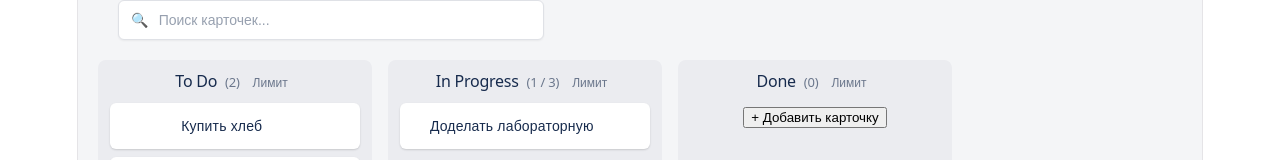
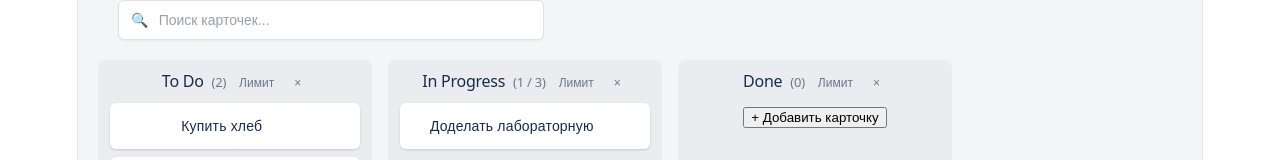
Before and after one commit to qqweedxx/kanban, a React (Vite) app: page / in a window 1280 px wide. Shown: the part 169-329 px from the top of the page. Built offline with nearby package versions, Linux system fonts and the light colour scheme.

Commit message:
Колонки переименование удаление

```diff
--- a/src/App.jsx
+++ b/src/App.jsx
@@ -98,6 +98,34 @@ function App() {
     )
   }
 
+  function addColumn() {
+    const title = prompt('Название колонки:')
+    if (!title || !title.trim()) return
+    setColumns((prev) => [
+      ...prev,
+      {
+        id: Date.now().toString(),
+        title: title.trim(),
+        wipLimit: null,
+        cards: [],
+      },
+    ])
+  }
+
+  function renameColumn(columnId, newTitle) {
+    if (!newTitle || !newTitle.trim()) return
+    setColumns((prev) =>
+      prev.map((col) =>
+        col.id === columnId ? { ...col, title: newTitle.trim() } : col
+      )
+    )
+  }
+
+  function deleteColumn(columnId) {
+    if (!confirm('Удалить колонку со всеми карточками?')) return
+    setColumns((prev) => prev.filter((col) => col.id !== columnId))
+  }
+
   function handleDragEnd(event) {
     const { active, over } = event
     if (!over) return
@@ -170,6 +198,8 @@ function App() {
                 onDeleteCard={deleteCard}
                 onSetWipLimit={setWipLimit}
                 onOpenCard={(cardId) => setEditingCardId(cardId)}
+                onRenameColumn={renameColumn}
+                onDeleteColumn={deleteColumn}
               />
             )
           })}
--- a/src/components/Column.jsx
+++ b/src/components/Column.jsx
@@ -3,11 +3,13 @@ import { useDroppable } from '@dnd-kit/core'
 import DraggableCard from './DraggableCard'
 import './Column.css'
 
-function Column({ id, title, cards, wipLimit, onAddCard, onDeleteCard, onSetWipLimit, onOpenCard }) {
+function Column({ id, title, cards, wipLimit, onAddCard, onDeleteCard, onSetWipLimit, onOpenCard, onRenameColumn, onDeleteColumn }) {
   const [isAdding, setIsAdding] = useState(false)
   const [newTitle, setNewTitle] = useState('')
   const [isEditingLimit, setIsEditingLimit] = useState(false)
   const [limitInput, setLimitInput] = useState('')
+  const [isEditingTitle, setIsEditingTitle] = useState(false)
+  const [titleInput, setTitleInput] = useState(title)
 
   const { setNodeRef } = useDroppable({ id })
 
@@ -45,14 +47,30 @@ function Column({ id, title, cards, wipLimit, onAddCard, onDeleteCard, onSetWipL
   return (
     <div className="column" ref={setNodeRef}>
 <h2>
-        {title}{' '}
-        <span
-          className={`count ${
-            wipLimit && cards.length >= wipLimit ? 'over-limit' : ''
-          }`}
-        >
-          ({cards.length}
-          {wipLimit ? ` / ${wipLimit}` : ''})
+  {isEditingTitle ? (
+    <input
+      autoFocus
+      value={titleInput}
+      onChange={(e) => setTitleInput(e.target.value)}
+      onBlur={() => {
+        onRenameColumn(id, titleInput)
+        setIsEditingTitle(false)
+      }}
+      onKeyDown={(e) => {
+        if (e.key === 'Enter') {
+          onRenameColumn(id, titleInput)
+          setIsEditingTitle(false)
+        }
+      }}
+      style={{ fontSize: 16, width: 140 }}
+    />
+  ) : (
+    <span onDoubleClick={() => { setTitleInput(title); setIsEditingTitle(true) }}>
+      {title}
+    </span>
+  )}{' '}
+  <span className={`count ${wipLimit && cards.length >= wipLimit ? 'over-limit' : ''}`}>
+    ({cards.length}{wipLimit ? ` / ${wipLimit}` : ''})
   </span>
 
   {isEditingLimit ? (
@@ -68,10 +86,16 @@ function Column({ id, title, cards, wipLimit, onAddCard, onDeleteCard, onSetWipL
       />
     </form>
   ) : (
-          <button className="limit-btn" onClick={openLimitEditor}>
-            Лимит
+    <button className="limit-btn" onClick={openLimitEditor}>Лимит</button>
+  )}
+
+  <button
+    className="limit-btn"
+    onClick={() => onDeleteColumn(id)}
+    title="Удалить колонку"
+  >
+    ×
   </button>
-        )}
 </h2>
 
       {cards.map((card) => (
```
Lines whose indentation alone changed are shown as unchanged.
